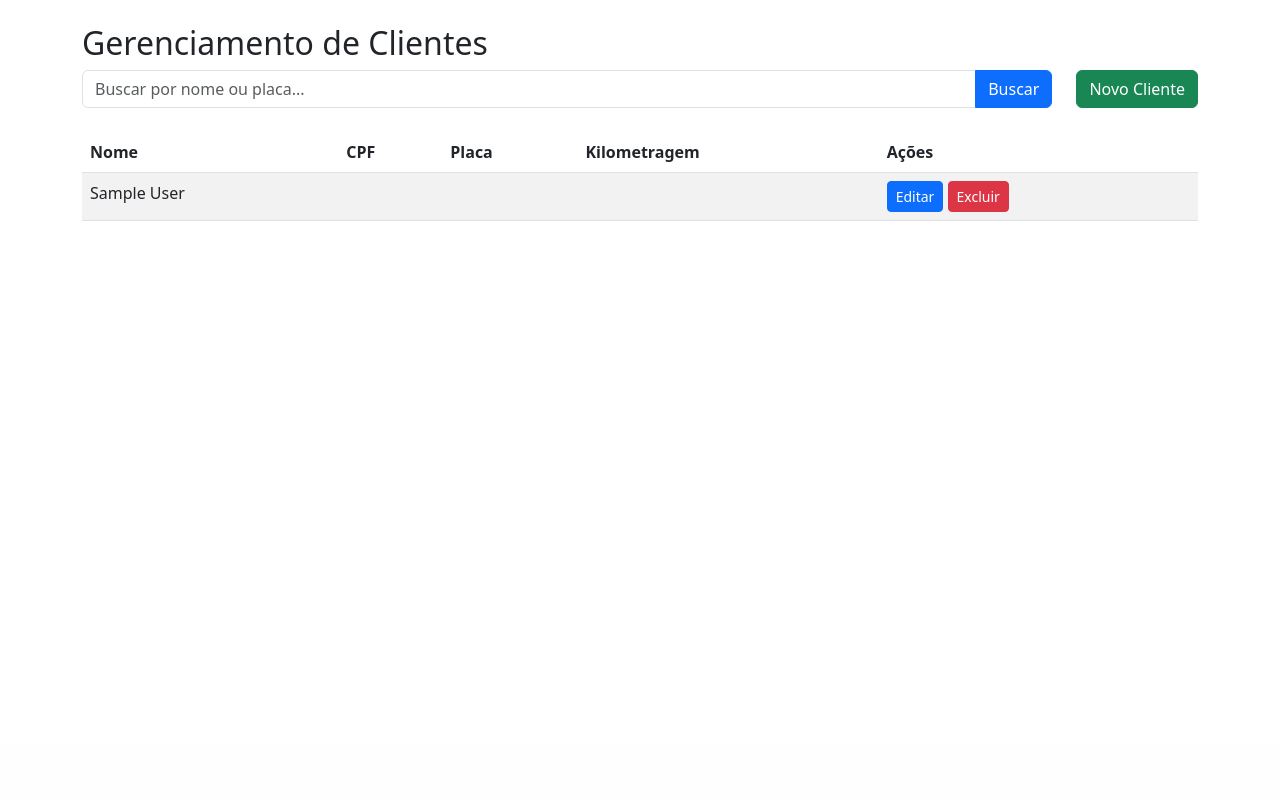
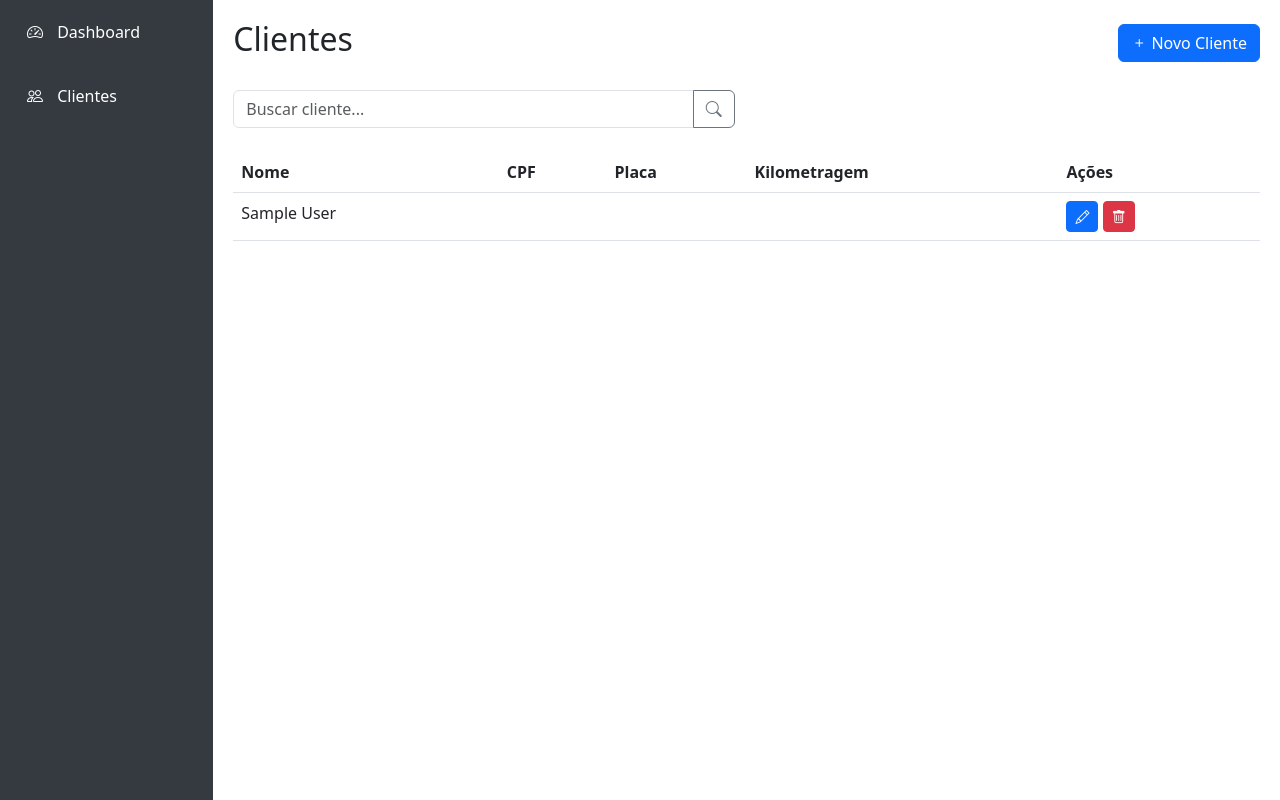
Before and after one commit to Clairtonlm/SystemMoto, a Node server app: page /clientes in a window 1280 px wide. Shown: the part 56-856 px from the top of the page. Before the commit the page ends 277 px from the top, so only its background shows below. Run offline with Node 20, Linux system fonts and the light colour scheme; the visitor is signed in with stand-in values (Sample User, id 1); some libraries are stand-ins or nearby versions.

Commit message:
feat: enhance client routes with improved error handling and user feedback

```diff
--- a/routes/clientes.js
+++ b/routes/clientes.js
@@ -2,7 +2,7 @@ const express = require('express');
 const router = express.Router();
 const db = require('../config/database');
 
-// Middleware para verificar se o usuário está logado
+// Middleware para verificar autenticação
 const isAuthenticated = (req, res, next) => {
     if (req.session.loggedin) {
         return next();
@@ -14,10 +14,18 @@ const isAuthenticated = (req, res, next) => {
 router.get('/clientes', isAuthenticated, async (req, res) => {
     try {
         const [clientes] = await db.query('SELECT * FROM clientes ORDER BY nome');
-        res.render('clientes/index', { clientes });
+        res.render('clientes/index', {
+            clientes,
+            username: req.session.username,
+            error: null
+        });
     } catch (error) {
-        console.error(error);
-        res.status(500).send('Erro ao listar clientes');
+        console.error('Erro ao listar clientes:', error);
+        res.render('clientes/index', {
+            clientes: [],
+            error: 'Erro ao carregar clientes',
+            username: req.session.username
+        });
     }
 });
 
@@ -25,14 +33,23 @@ router.get('/clientes', isAuthenticated, async (req, res) => {
 router.post('/clientes', isAuthenticated, async (req, res) => {
     const { nome, cpf, placa_veiculo, kilometragem } = req.body;
     try {
-        await db.query(
+        console.log('Dados recebidos:', req.body); // Debug
+
+        const [result] = await db.query(
             'INSERT INTO clientes (nome, cpf, placa_veiculo, kilometragem) VALUES (?, ?, ?, ?)',
-            [nome, cpf, placa_veiculo, kilometragem]
+            [nome, cpf || null, placa_veiculo || null, kilometragem || 0]
         );
+
+        console.log('Cliente cadastrado:', result); // Debug
         res.redirect('/clientes');
     } catch (error) {
-        console.error(error);
-        res.status(500).send('Erro ao cadastrar cliente');
+        console.error('Erro ao cadastrar cliente:', error);
+        const [clientes] = await db.query('SELECT * FROM clientes ORDER BY nome');
+        res.render('clientes/index', {
+            clientes,
+            error: 'Erro ao cadastrar cliente: ' + error.message,
+            username: req.session.username
+        });
     }
 });
 
--- a/views/clientes/index.ejs
+++ b/views/clientes/index.ejs
@@ -6,27 +6,58 @@
     <link href="https://cdn.jsdelivr.net/npm/bootstrap@5.3.0/dist/css/bootstrap.min.css" rel="stylesheet">
 </head>
 <body>
-    <div class="container mt-4">
-        <h2>Gerenciamento de Clientes</h2>
-
-        <!-- Busca -->
-        <div class="row mb-4">
-            <div class="col">
-                <div class="input-group">
-                    <input type="text" id="searchInput" class="form-control" placeholder="Buscar por nome ou placa...">
-                    <button class="btn btn-primary" onclick="buscarClientes()">Buscar</button>
+    <div class="container-fluid">
+        <div class="row">
+            <!-- Sidebar -->
+            <div class="col-md-2 sidebar">
+                <div class="position-sticky">
+                    <ul class="nav flex-column">
+                        <li class="nav-item">
+                            <a class="nav-link" href="/dashboard">
+                                <i class="bi bi-speedometer2"></i> Dashboard
+                            </a>
+                        </li>
+                        <li class="nav-item">
+                            <a class="nav-link active" href="/clientes">
+                                <i class="bi bi-people"></i> Clientes
+                            </a>
+                        </li>
+                    </ul>
                 </div>
             </div>
-            <div class="col-auto">
-                <button class="btn btn-success" data-bs-toggle="modal" data-bs-target="#addClienteModal">
-                    Novo Cliente
+
+            <!-- Conteúdo Principal -->
+            <div class="col-md-10 main-content">
+                <div class="d-flex justify-content-between align-items-center mb-4">
+                    <h2>Clientes</h2>
+                    <button type="button" class="btn btn-primary" data-bs-toggle="modal" data-bs-target="#novoClienteModal">
+                        <i class="bi bi-plus"></i> Novo Cliente
+                    </button>
+                </div>
+
+                <!-- Barra de Busca -->
+                <div class="row mb-4">
+                    <div class="col-md-6">
+                        <div class="input-group">
+                            <input type="text" id="searchInput" class="form-control" placeholder="Buscar cliente...">
+                            <button class="btn btn-outline-secondary" type="button" id="searchButton">
+                                <i class="bi bi-search"></i>
                             </button>
                         </div>
                     </div>
+                </div>
+
+                <!-- Mensagens de erro/sucesso -->
+                <% if (typeof error !== 'undefined' && error) { %>
+                    <div class="alert alert-danger alert-dismissible fade show" role="alert">
+                        <%= error %>
+                        <button type="button" class="btn-close" data-bs-dismiss="alert"></button>
+                    </div>
+                <% } %>
 
                 <!-- Tabela de Clientes -->
                 <div class="table-responsive">
-            <table class="table table-striped">
+                    <table class="table table-hover">
                         <thead>
                             <tr>
                                 <th>Nome</th>
@@ -36,7 +67,7 @@
                                 <th>Ações</th>
                             </tr>
                         </thead>
-                <tbody id="clientesTableBody">
+                        <tbody>
                             <% clientes.forEach(cliente => { %>
                                 <tr>
                                     <td><%= cliente.nome %></td>
@@ -44,8 +75,12 @@
                                     <td><%= cliente.placa_veiculo %></td>
                                     <td><%= cliente.kilometragem %></td>
                                     <td>
-                                <button class="btn btn-sm btn-primary" onclick="editarCliente('<%= cliente.id %>')">Editar</button>
-                                <button class="btn btn-sm btn-danger" onclick="excluirCliente('<%= cliente.id %>')">Excluir</button>
+                                        <button class="btn btn-sm btn-primary" onclick="editarCliente(<%= cliente.id %>)">
+                                            <i class="bi bi-pencil"></i>
+                                        </button>
+                                        <button class="btn btn-sm btn-danger" onclick="excluirCliente(<%= cliente.id %>)">
+                                            <i class="bi bi-trash"></i>
+                                        </button>
                                     </td>
                                 </tr>
                             <% }); %>
@@ -53,40 +88,41 @@
                     </table>
                 </div>
             </div>
+        </div>
+    </div>
 
-    <!-- Modal Adicionar/Editar Cliente -->
-    <div class="modal fade" id="clienteModal" tabindex="-1">
+    <!-- Modal Novo Cliente -->
+    <div class="modal fade" id="novoClienteModal" tabindex="-1">
         <div class="modal-dialog">
             <div class="modal-content">
                 <div class="modal-header">
-                    <h5 class="modal-title" id="modalTitle">Novo Cliente</h5>
+                    <h5 class="modal-title">Novo Cliente</h5>
                     <button type="button" class="btn-close" data-bs-dismiss="modal"></button>
                 </div>
+                <form action="/clientes" method="POST" id="formNovoCliente">
                     <div class="modal-body">
-                    <form id="clienteForm">
-                        <input type="hidden" id="clienteId">
                         <div class="mb-3">
                             <label class="form-label">Nome</label>
-                            <input type="text" class="form-control" id="nome" required>
+                            <input type="text" class="form-control" name="nome" required>
                         </div>
                         <div class="mb-3">
                             <label class="form-label">CPF</label>
-                            <input type="text" class="form-control" id="cpf" required>
+                            <input type="text" class="form-control" name="cpf" maxlength="14">
                         </div>
                         <div class="mb-3">
-                            <label class="form-label">Placa do Veículo</label>
-                            <input type="text" class="form-control" id="placa_veiculo" required>
+                            <label class="form-label">Placa</label>
+                            <input type="text" class="form-control" name="placa_veiculo" maxlength="10">
                         </div>
                         <div class="mb-3">
                             <label class="form-label">Kilometragem</label>
-                            <input type="number" class="form-control" id="kilometragem" required>
+                            <input type="number" class="form-control" name="kilometragem" min="0">
                         </div>
-                    </form>
                     </div>
                     <div class="modal-footer">
                         <button type="button" class="btn btn-secondary" data-bs-dismiss="modal">Cancelar</button>
-                    <button type="button" class="btn btn-primary" onclick="salvarCliente()">Salvar</button>
+                        <button type="submit" class="btn btn-primary">Salvar</button>
                     </div>
+                </form>
             </div>
         </div>
     </div>
@@ -163,6 +199,54 @@
         function editarCliente(id) {
             // Implementar lógica para carregar dados do cliente no modal
         }
+
+        document.getElementById('searchButton').addEventListener('click', () => {
+            const termo = document.getElementById('searchInput').value;
+            fetch(`/clientes/buscar?termo=${termo}`)
+                .then(response => response.json())
+                .then(clientes => {
+                    const tbody = document.querySelector('tbody');
+                    tbody.innerHTML = '';
+                    clientes.forEach(cliente => {
+                        tbody.innerHTML += `
+                            <tr>
+                                <td>${cliente.nome}</td>
+                                <td>${cliente.cpf}</td>
+                                <td>${cliente.placa_veiculo}</td>
+                                <td>${cliente.kilometragem}</td>
+                                <td>
+                                    <button class="btn btn-sm btn-primary" onclick="editarCliente(${cliente.id})">
+                                        <i class="bi bi-pencil"></i>
+                                    </button>
+                                    <button class="btn btn-sm btn-danger" onclick="excluirCliente(${cliente.id})">
+                                        <i class="bi bi-trash"></i>
+                                    </button>
+                                </td>
+                            </tr>
+                        `;
+                    });
+                });
+        });
+
+        document.getElementById('formNovoCliente').addEventListener('submit', function(e) {
+            e.preventDefault();
+            const formData = new FormData(this);
+
+            fetch('/clientes', {
+                method: 'POST',
+                body: formData
+            })
+            .then(response => {
+                if (response.ok) {
+                    window.location.reload();
+                } else {
+                    throw new Error('Erro ao cadastrar cliente');
+                }
+            })
+            .catch(error => {
+                alert('Erro ao cadastrar cliente: ' + error.message);
+            });
+        });
     </script>
 </body>
 </html>
```
Lines whose indentation alone changed are shown as unchanged.
